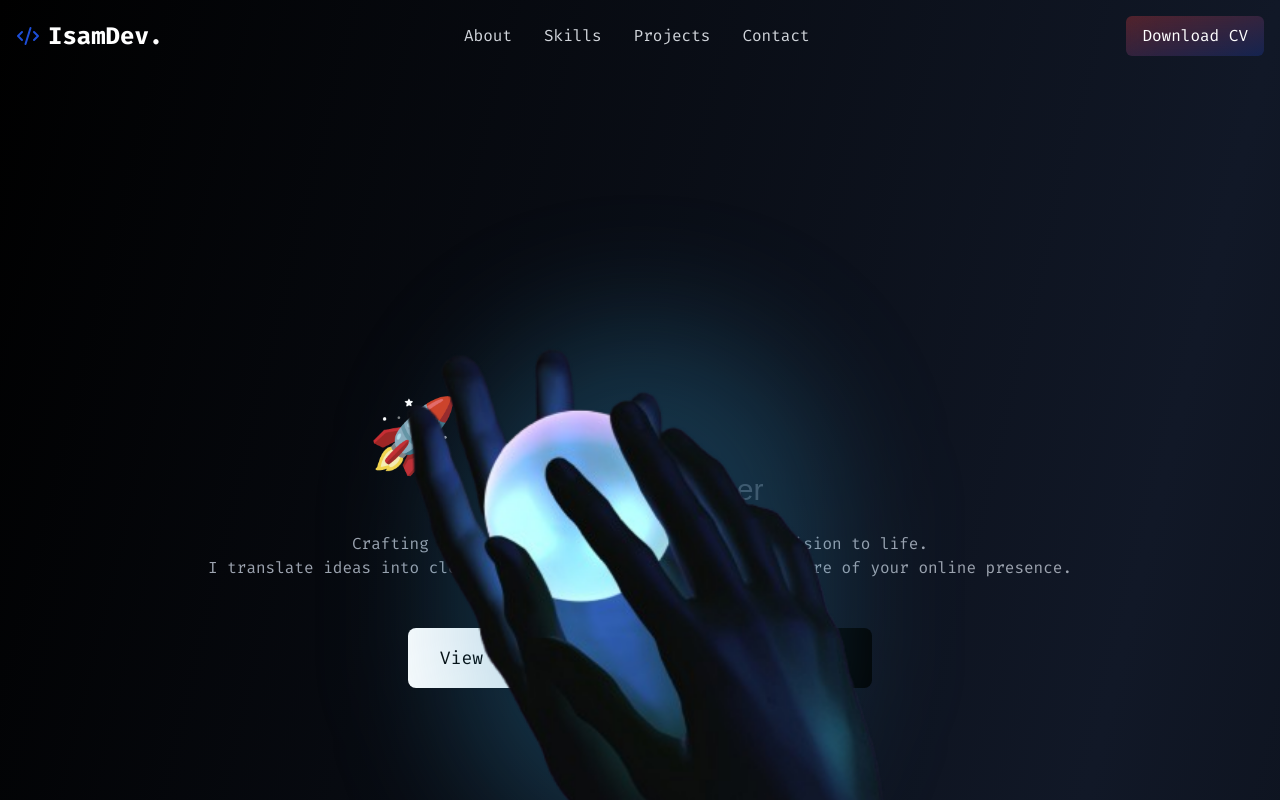
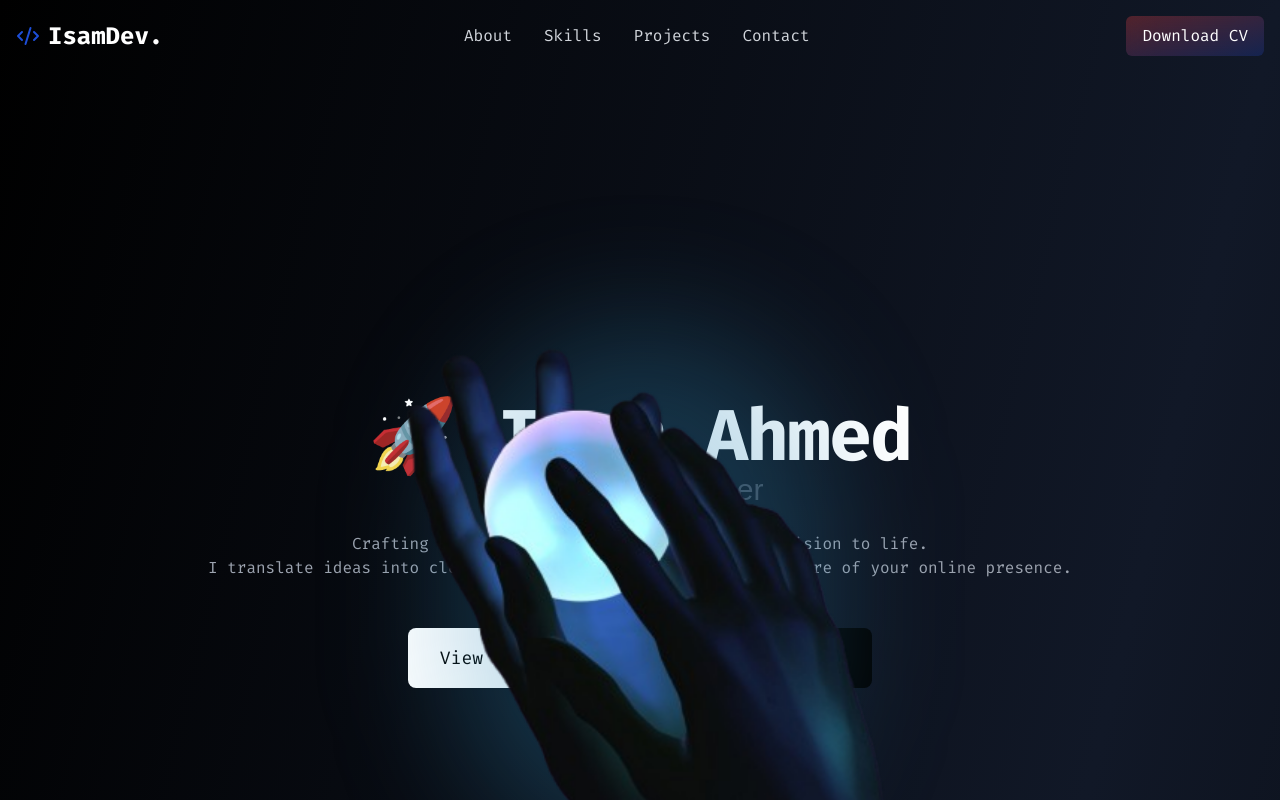
Before and after one commit to isamAhm/My_Portfolio, a React (Vite) app: page / in a window 1280 px wide. Shown: the top 800 px of the page. Built offline with nearby package versions, Linux system fonts and the light colour scheme; a web font is replaced by a local one.

Commit message:
color_error_fix_try

```diff
--- a/src/components/hero-section/hero-content.tsx
+++ b/src/components/hero-section/hero-content.tsx
@@ -151,7 +151,7 @@ export function HeroContent() {
         {/* Emoji with a different style */}
         <span className="text-white">🚀</span>
         {/* Apply text-gradient only to "Isam Ahmed" */}
-        <span className="text-gradient">
+        <span className="text-white">
           {' Isam Ahmed'.split('').map((char, i) => (
             <span key={i} className="char inline-block relative">
               {char === ' ' ? '\u00A0' : char}
```
